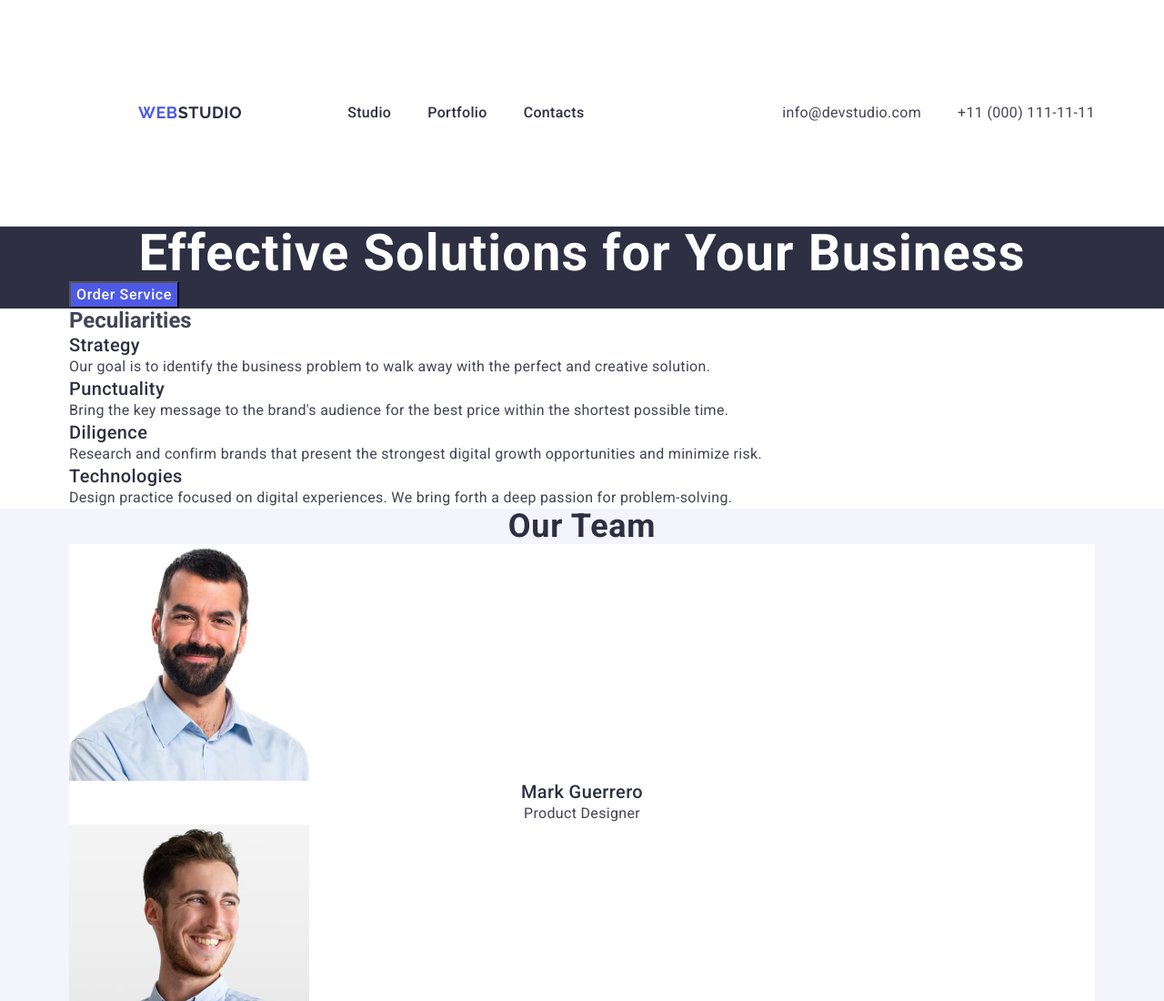
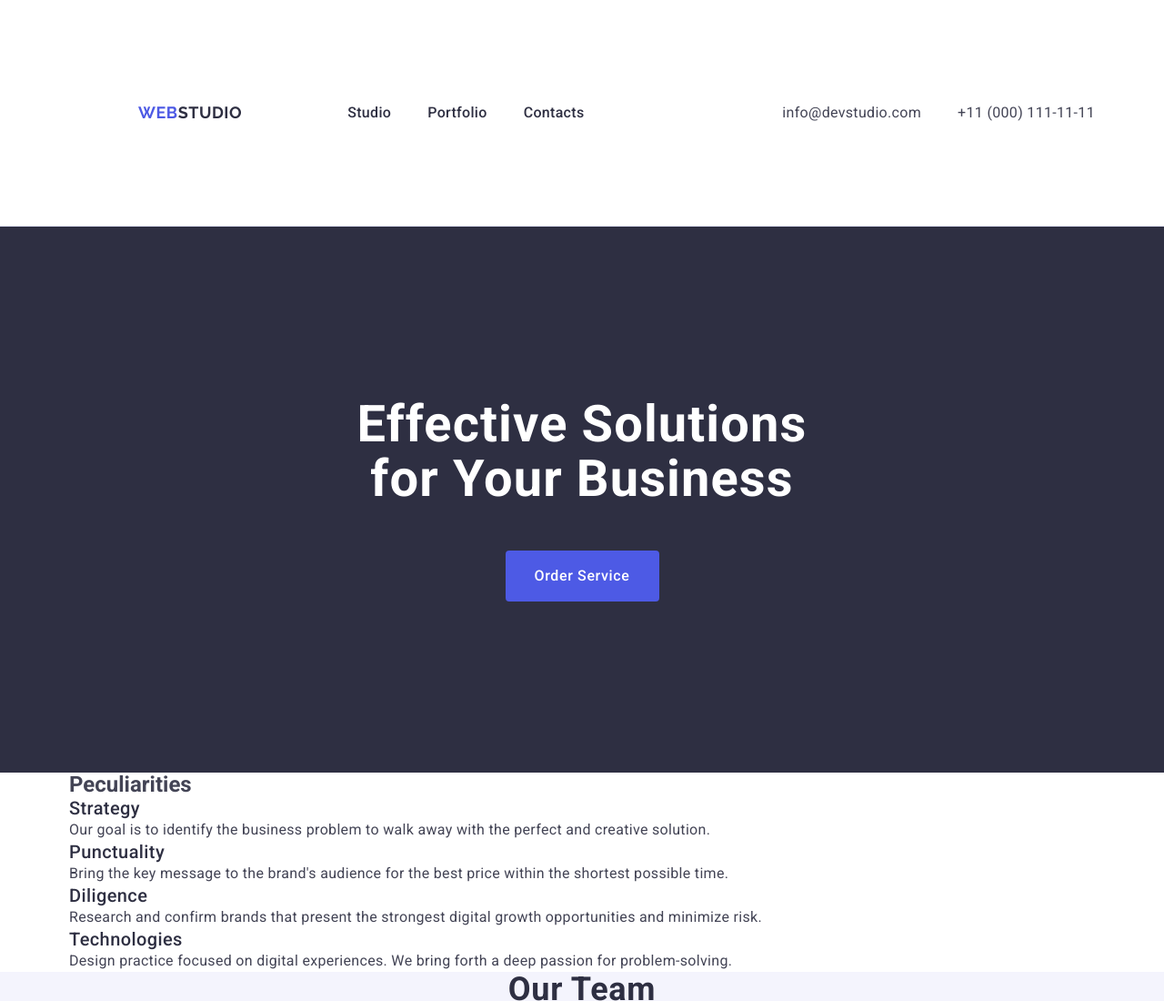
Before and after one commit to Tatyana25081974/goit-markup-hw-03, a plain HTML site: page index.html in a window 1280 px wide. Shown: the top 1100 px of the page at 91% size. Drawn offline with nearby package versions, Linux system fonts and the light colour scheme.

Commit message:
add initial files

```diff
--- a/css/styles.css
+++ b/css/styles.css
@@ -147,7 +147,14 @@ img {
 /*=================================Унікальний контент сторінки--========================*/
 .section-content {
     background-color: #2e2f42;
+    padding: 188px 0;
 }
+.section-content-container {
+    display: flex;
+    align-items: center;
+    flex-direction: column;
+   }
+
 .content-title {
 
     font-weight: 700;
@@ -156,10 +163,12 @@ img {
     letter-spacing: 0.02em;
     text-align: center;
     color: #fff;
+    max-width: 496px;
+    margin-bottom: 48px;
 }
 
 .button {
-
+   display: block;
     background: #4d5ae5;
     font-family: "Roboto", sans-serif;
     font-weight: 500;
@@ -168,6 +177,11 @@ img {
     letter-spacing: 0.04em;
     color: #fff;
     cursor: pointer;
+    min-width: 169px;
+    height: 56px;
+    border: none;
+    border-radius: 4px;
+    margin: auto;
 }
 .button:hover,
 .button:focus {
--- a/index.html
+++ b/index.html
@@ -69,7 +69,7 @@
       <!-- Унікальний контент сторінки -->
 
       <section class="section-content">
-        <div class="container">
+        <div class="container section-content-container">
           <h1 class="content-title">Effective Solutions for Your Business</h1>
           <button type="button" class="button">Order Service</button>
         </div>
```
